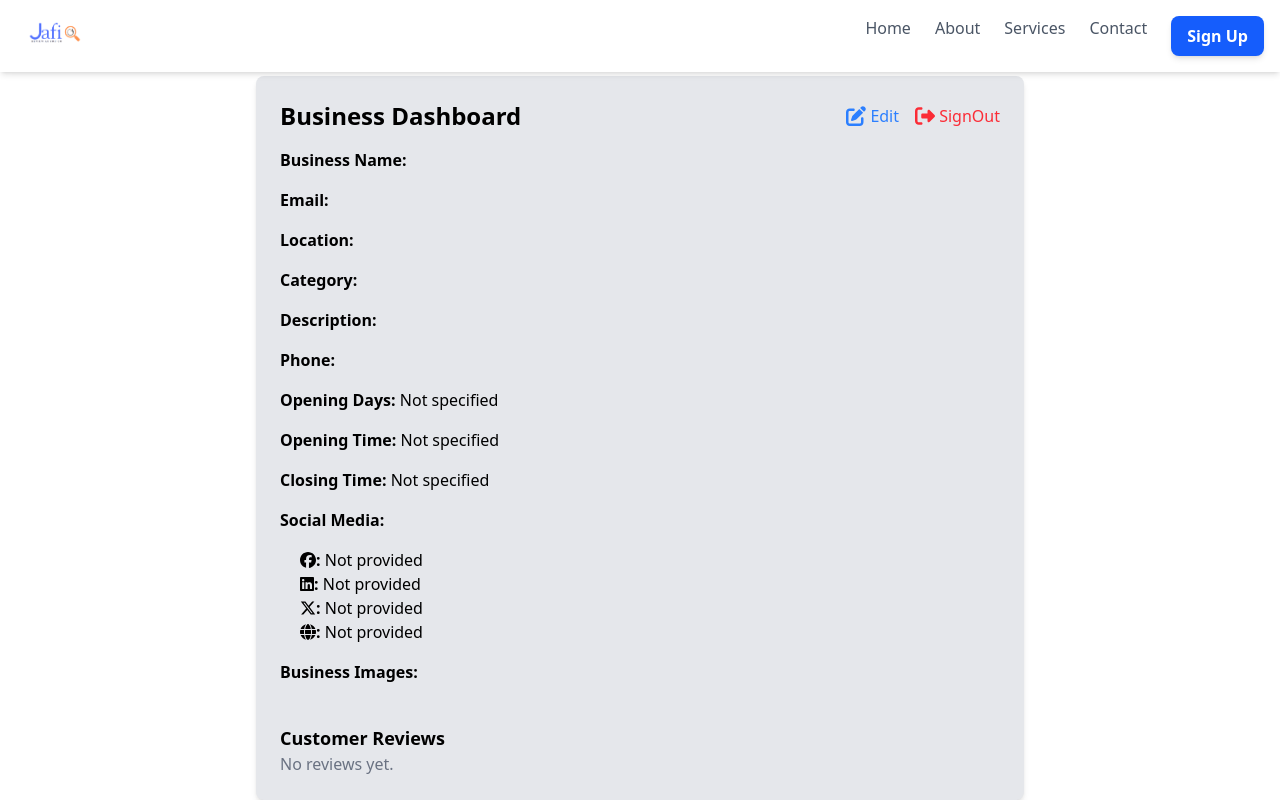
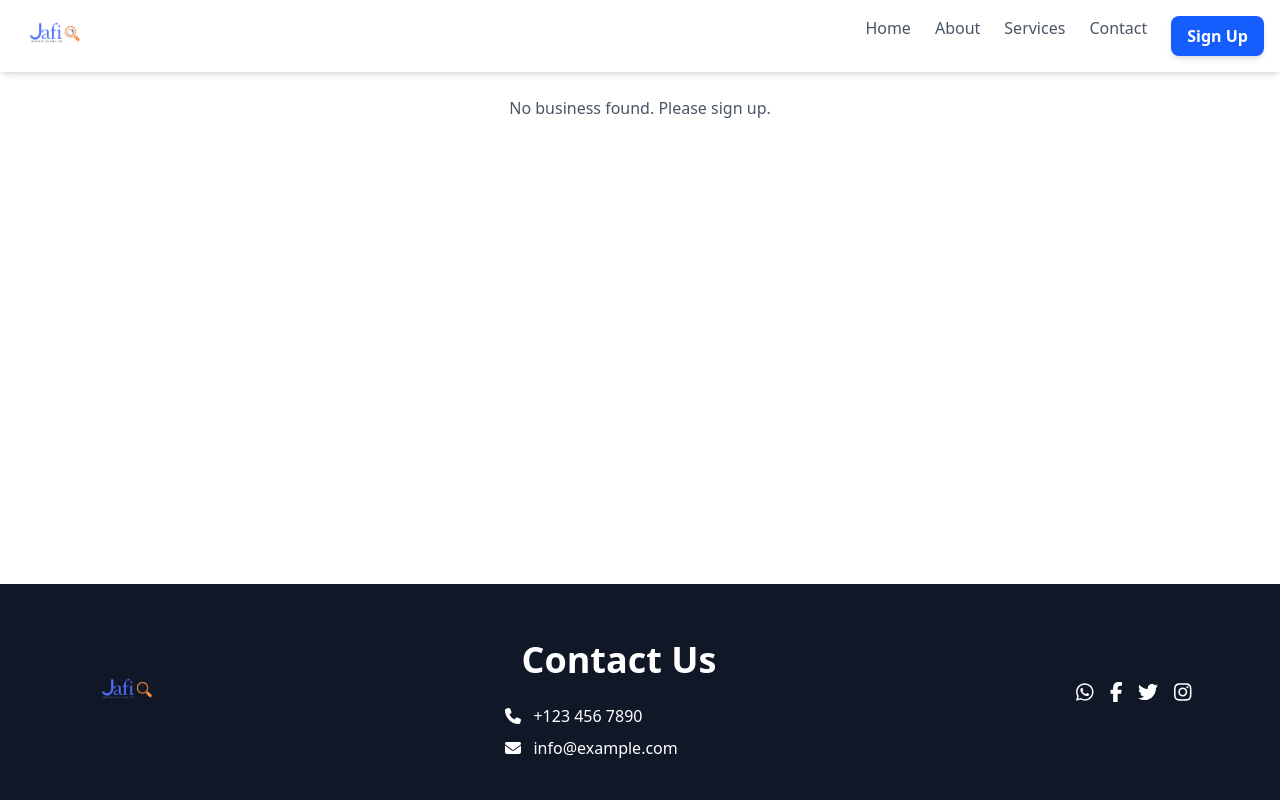
Before and after one commit to Mimieamichy/jafi, a React (Vite) app in the folder frontend/: page /bus-dashboard in a window 1280 px wide. Shown: the top 800 px of the page. Built offline with nearby package versions, Linux system fonts and the light colour scheme.

Commit message:
changed business dashboard

```diff
--- a/frontend/src/BusinessDashboard.jsx
+++ b/frontend/src/BusinessDashboard.jsx
@@ -1,345 +1,159 @@
 import { useState, useEffect } from "react";
 import { FontAwesomeIcon } from "@fortawesome/react-fontawesome";
 import {
+  faHome,
   faEdit,
+  faStar,
   faSignOutAlt,
-  faGlobe,
+  faMoneyBill,
 } from "@fortawesome/free-solid-svg-icons";
-import {
-  faFacebook,
-  faLinkedin,
-  faXTwitter,
-} from "@fortawesome/free-brands-svg-icons";
-import { useNavigate } from "react-router-dom";
 
 export default function BusinessDashboard() {
-  const [formData, setFormData] = useState({});
-  const [isEditing, setIsEditing] = useState(false);
-  const [editData, setEditData] = useState({});
-  const [errorMessage, setErrorMessage] = useState("");
-  //const [reviews, setReviews] = useState([]);
-  const navigate = useNavigate();
+  const [activeTab, setActiveTab] = useState("overview");
+  const [business, setBusiness] = useState(null);
 
+  // Load business data from localStorage
   useEffect(() => {
     const storedData = JSON.parse(localStorage.getItem("businessSignupData"));
-    if (storedData && typeof storedData === "object") {
-      setFormData({
-        ...storedData,
-        socialLinks: storedData.socialLinks || {},
-        images: storedData.images || [],
-        openingDays: storedData.openingDays || [],
-      });
+    if (storedData) {
+      setBusiness(storedData);
     }
-    /*const storedReviews =
-      JSON.parse(localStorage.getItem("businessReviews")) || [];
-    setReviews(storedReviews);*/
   }, []);
 
-  const handleEditClick = () => {
-    setEditData({ ...formData });
-    setIsEditing(true);
-  };
-
-  const handleEditChange = (e) => {
-    const { name, value } = e.target;
-    setEditData((prev) => ({ ...prev, [name]: value }));
-  };
-
-  const handleSocialLinkChange = (e) => {
-    const { name, value } = e.target;
-    setEditData((prev) => ({
-      ...prev,
-      socialLinks: { ...prev.socialLinks, [name]: value },
-    }));
-  };
-
-  const handleDaysChange = (e) => {
-    const { value, checked } = e.target;
-    setEditData((prev) => ({
-      ...prev,
-      openingDays: checked
-        ? [...prev.openingDays, value]
-        : prev.openingDays.filter((day) => day !== value),
-    }));
-  };
-
-  const handleImageUpload = (e) => {
-    const files = Array.from(e.target.files);
-    const validImageTypes = [
-      "image/jpeg",
-      "image/jpg",
-      "image/png",
-      "image/gif",
-    ];
-
-    // Check if all files are valid images
-    if (!files.every((file) => validImageTypes.includes(file.type))) {
-      setErrorMessage("Only JPG, PNG, and GIF images are allowed.");
-      return;
+  if (!business) {
+    return (
+      <p className="text-center mt-5 text-gray-600">
+        No business found. Please sign up.
+      </p>
+    );
   }
 
-    // Check if exactly 5 images are uploaded
-    if (files.length !== 5) {
-      setErrorMessage("You must upload exactly 5 images.");
-      return;
-    }
-
-    // Convert files to URLs for preview
-    const imageUrls = files.map((file) => URL.createObjectURL(file));
-
-    setEditData((prev) => ({
-      ...prev,
-      images: imageUrls,
-    }));
-
-    setErrorMessage("");
-  };
-
-  const handleSave = () => {
-    if (editData.images.length !== 5) {
-      setErrorMessage("You must upload exactly 5 images before saving.");
-      return;
-    }
-
-    localStorage.setItem("businessSignupData", JSON.stringify(editData));
-    setFormData(editData);
-    setIsEditing(false);
-  };
-
-  const handleSignOut = () => {
-    navigate("/");
-  };
-
   return (
-    <div className="max-w-3xl mx-auto p-6 bg-gray-200 shadow-md rounded-lg">
-      {/* Header */}
-      <div className="flex justify-between items-center mb-4">
-        <h2 className="text-2xl font-bold text-black">Business Dashboard</h2>
-        <div className="flex gap-4">
-          {!isEditing && (
-            <button onClick={handleEditClick} className="text-blue-500">
-              <FontAwesomeIcon icon={faEdit} size="lg" /> Edit
+    <div className="flex min-h-screen bg-gray-100">
+      {/* Sidebar */}
+      <aside className="w-64 bg-gray-900 text-white p-5">
+        <h2 className="text-2xl font-bold mb-6">Business Dashboard</h2>
+        <ul>
+          <li className="mb-3">
+            <button
+              onClick={() => setActiveTab("overview")}
+              className="w-full flex items-center p-2 hover:bg-gray-700 rounded"
+            >
+              <FontAwesomeIcon icon={faHome} className="mr-2" /> Overview
             </button>
-          )}
-          <button onClick={handleSignOut} className="text-red-500">
-            <FontAwesomeIcon icon={faSignOutAlt} size="lg" /> SignOut
+          </li>
+          <li className="mb-3">
+            <button
+              onClick={() => setActiveTab("edit")}
+              className="w-full flex items-center p-2 hover:bg-gray-700 rounded"
+            >
+              <FontAwesomeIcon icon={faEdit} className="mr-2" /> Edit Business
             </button>
-        </div>
-      </div>
-
-      {/* Business Details (Read-Only) */}
-      {!isEditing && formData && (
-        <div className="space-y-4">
-          <p>
-            <strong>Business Name:</strong> {formData.companyName}
-          </p>
-          <p>
-            <strong>Email:</strong> {formData.email}
-          </p>
-          <p>
-            <strong>Location:</strong> {formData.address}
-          </p>
-          <p>
-            <strong>Category:</strong> {formData.category}
-          </p>
-          <p>
-            <strong>Description:</strong> {formData.description}
-          </p>
-          <p>
-            <strong>Phone:</strong> {formData.phone}
-          </p>
-          <p>
-            <strong>Opening Days:</strong>{" "}
-            {formData.openingDays?.join(", ") || "Not specified"}
-          </p>
-          <p>
-            <strong>Opening Time:</strong>{" "}
-            {formData.openingTime || "Not specified"}
-          </p>
-          <p>
-            <strong>Closing Time:</strong>{" "}
-            {formData.closingTime || "Not specified"}
-          </p>
-          <p>
-            <strong>Social Media:</strong>
-          </p>
-          <ul className=" pl-5">
-            <li>
-              <strong>
-                {" "}
-                <FontAwesomeIcon icon={faFacebook} />:
-              </strong>{" "}
-              {formData.socialLinks?.facebook || "Not provided"}
           </li>
-            <li>
-              <strong>
-                {" "}
-                <FontAwesomeIcon icon={faLinkedin} />:
-              </strong>{" "}
-              {formData.socialLinks?.linkedin || "Not provided"}
+          <li className="mb-3">
+            <button
+              onClick={() => setActiveTab("reviews")}
+              className="w-full flex items-center p-2 hover:bg-gray-700 rounded"
+            >
+              <FontAwesomeIcon icon={faStar} className="mr-2" /> Reviews
+            </button>
           </li>
-            <li>
-              <strong>
-                <FontAwesomeIcon icon={faXTwitter} />:
-              </strong>{" "}
-              {formData.socialLinks?.twitter || "Not provided"}
+          <li className="mb-3">
+            <button
+              onClick={() => setActiveTab("subscription")}
+              className="w-full flex items-center p-2 hover:bg-gray-700 rounded"
+            >
+              <FontAwesomeIcon icon={faMoneyBill} className="mr-2" />{" "}
+              Subscription
+            </button>
           </li>
-            <li>
-              <strong>
-                <FontAwesomeIcon icon={faGlobe} />:
-              </strong>{" "}
-              {formData.socialLinks?.website || "Not provided"}
+          <li className="mt-6">
+            <button className="w-full flex items-center p-2 bg-red-600 hover:bg-red-700 rounded">
+              <FontAwesomeIcon icon={faSignOutAlt} className="mr-2" /> Logout
+            </button>
           </li>
         </ul>
-          <p>
-            <strong>Business Images:</strong>
+      </aside>
+
+      {/* Main Content */}
+      <main className="flex-1 p-6">
+        {activeTab === "overview" && (
+          <div>
+            <h2 className="text-3xl font-semibold mb-4">Business Overview</h2>
+            <div className="bg-white p-5 rounded shadow-md">
+              <h3 className="text-xl font-bold">{business.companyName}</h3>
+              <p className="text-gray-600">{business.category}</p>
+              <p className="text-gray-800">{business.address}</p>
+              <p className="mt-3 text-gray-700">
+                Phone: <span className="font-semibold">{business.phone}</span>
               </p>
-          <div className="grid grid-cols-5 gap-2 mt-2">
-            {formData.images?.map((img, index) => (
-              <img
-                key={index}
-                src={img}
-                alt={`Business ${index}`}
-                className="w-20 h-20 object-cover rounded border"
-              />
-            ))}
+              <p className="mt-2 text-blue-600 font-semibold">
+                {business.openingTime} - {business.closingTime}
+              </p>
+              <p className="mt-2 text-gray-700">
+                Open on:{" "}
+                <span className="font-semibold">
+                  {business.openingDays.join(", ")}
+                </span>
+              </p>
             </div>
           </div>
         )}
 
-      {/* Edit Mode */}
-      {isEditing && (
-        <div className="mt-4 border-t pt-4">
-          <h3 className="text-lg font-semibold">Edit Details</h3>
-
-          <label className="block mt-2">Phone Number:</label>
+        {activeTab === "edit" && (
+          <div>
+            <h2 className="text-3xl font-semibold mb-4">
+              Edit Business Details
+            </h2>
+            <div className="bg-white p-5 rounded shadow-md">
               <input
                 type="text"
-            name="phone"
-            value={editData.phone || ""}
-            onChange={handleEditChange}
-            className="w-full p-2 border rounded-md"
-          />
-
-          <label className="block mt-2">Address:</label>
-          <input
-            type="text"
-            name="address"
-            value={editData.address || ""}
-            onChange={handleEditChange}
-            className="w-full p-2 border rounded-md"
-          />
-
-          <label className="block mt-2">Product Description:</label>
-          <textarea
-            name="description"
-            value={editData.description || ""}
-            onChange={handleEditChange}
-            className="w-full p-2 border rounded-md"
-            rows="3"
-          />
-
-          <label className="block mt-2">Opening Days:</label>
-          <div className="flex flex-wrap gap-2">
-            {[
-              "Monday",
-              "Tuesday",
-              "Wednesday",
-              "Thursday",
-              "Friday",
-              "Saturday",
-              "Sunday",
-            ].map((day) => (
-              <label key={day} className="flex items-center gap-2">
-                <input
-                  type="checkbox"
-                  value={day}
-                  checked={editData.openingDays?.includes(day)}
-                  onChange={handleDaysChange}
-                />
-                {day}
-              </label>
-            ))}
-          </div>
-
-          <label className="block mt-2">Opening Time:</label>
-          <input
-            type="time"
-            name="openingTime"
-            value={editData.openingTime || ""}
-            onChange={handleEditChange}
-            className="w-full p-2 border rounded-md"
-          />
-
-          <label className="block mt-2">Closing Time:</label>
-          <input
-            type="time"
-            name="closingTime"
-            value={editData.closingTime || ""}
-            onChange={handleEditChange}
-            className="w-full p-2 border rounded-md"
-          />
-
-          <label className="block mt-2">Social Media Links:</label>
-          <input
-            type="text"
-            name="facebook"
-            value={editData.socialLinks?.facebook || ""}
-            onChange={handleSocialLinkChange}
-            placeholder="Facebook URL"
-            className="w-full p-2 border rounded-md"
+                className="border w-full p-2 mb-3"
+                defaultValue={business.companyName}
               />
               <input
                 type="text"
-            name="linkedin"
-            value={editData.socialLinks?.linkedin || ""}
-            onChange={handleSocialLinkChange}
-            placeholder="LinkedIn URL"
-            className="w-full p-2 border rounded-md"
+                className="border w-full p-2 mb-3"
+                defaultValue={business.category}
               />
               <input
                 type="text"
-            name="twitter"
-            value={editData.socialLinks?.twitter || ""}
-            onChange={handleSocialLinkChange}
-            placeholder="X (Twitter) URL"
-            className="w-full p-2 border rounded-md"
+                className="border w-full p-2 mb-3"
+                defaultValue={business.address}
               />
-
-          <label className="block mt-2">Upload 5 Images:</label>
               <input
-            type="file"
-            multiple
-            accept="image/jpeg, image/png, image/jpg, image/gif"
-            onChange={handleImageUpload}
-            className="w-full p-2 border rounded mt-2"
+                type="text"
+                className="border w-full p-2 mb-3"
+                defaultValue={business.phone}
               />
-          {errorMessage && <p className="text-red-500">{errorMessage}</p>}
-
-          <button
-            onClick={handleSave}
-            className="bg-green-500 text-white py-2 px-4 mt-3 rounded-lg"
-          >
+              <button className="bg-blue-600 text-white px-4 py-2 rounded">
                 Save Changes
               </button>
             </div>
+          </div>
         )}
-      {/* Reviews Section */}
-      <div className="mt-6">
-        <h3 className="text-lg font-semibold">Customer Reviews</h3>
-        {/*reviews.length > 0 ? (
-          reviews.map((review, index) => (
-            <div key={index} className="p-3 border rounded-md mt-2">
-              <p>
-                <strong>{review.name}:</strong> {review.comment}
+
+        {activeTab === "reviews" && (
+          <div>
+            <h2 className="text-3xl font-semibold mb-4">Customer Reviews</h2>
+            <p className="text-gray-600">No reviews yet.</p>
+          </div>
+        )}
+
+        {activeTab === "subscription" && (
+          <div>
+            <h2 className="text-3xl font-semibold mb-4">Subscription Plan</h2>
+            <div className="bg-white p-5 rounded shadow-md">
+              <p className="text-gray-700">
+                Plan: <strong>1 Month - $150</strong>
               </p>
+              <button className="bg-green-600 text-white px-4 py-2 mt-3 rounded">
+                Upgrade Plan
+              </button>
             </div>
-          ))
-        ) : (
-          <p className="text-gray-500">No reviews yet.</p>
-        )*/}
-        <p className="text-gray-500">No reviews yet.</p>
           </div>
+        )}
+      </main>
     </div>
   );
 }
--- a/frontend/src/SignInPage.jsx
+++ b/frontend/src/SignInPage.jsx
@@ -20,7 +20,7 @@ export default function SignIn() {
     e.preventDefault();
     console.log("Sign In Data:", formData);
     alert("Sign In Successful! (Static Data Used for Now)");
-    navigate("/hiring-dashboard");
+    navigate("/bus-dashboard");
   };
 
   return (
```
Also changed, not shown: frontend/src/BusinessProfileCard.jsx (+4 -2 lines), frontend/src/Reviewer.jsx (added). Lines whose indentation alone changed are shown as unchanged.
